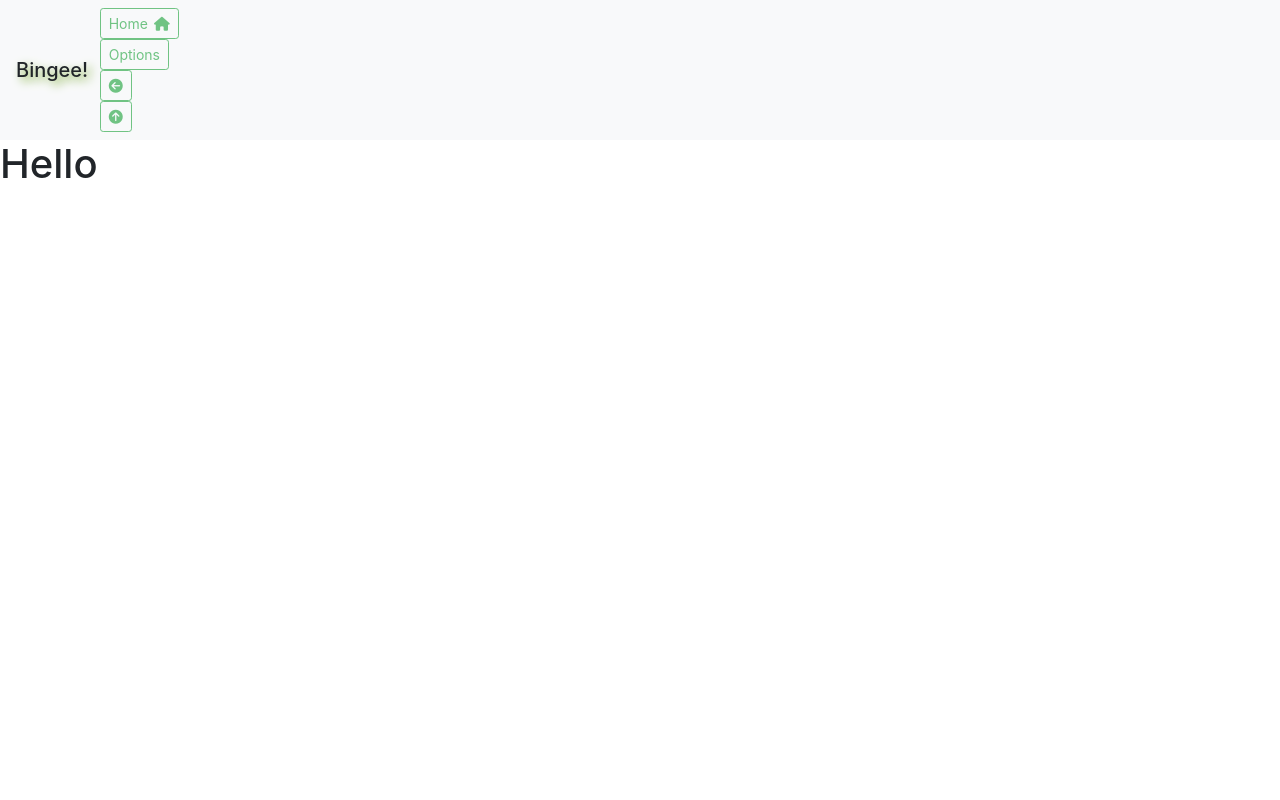
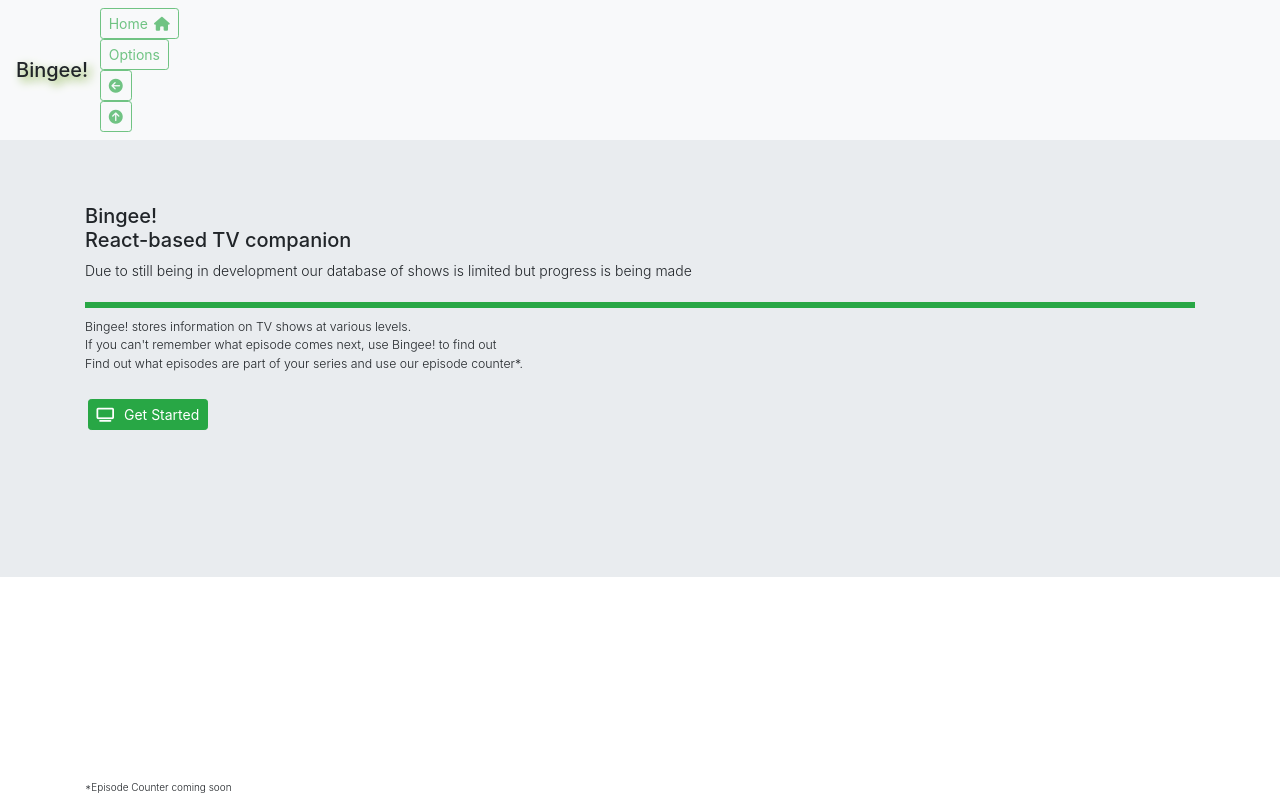
Before and after one commit to eoinkane/bingee, a React (Create React App) app: page / in a window 1280 px wide. Built offline with nearby package versions, Linux system fonts and the light colour scheme.

Commit message:
Home page set up added lifecyle for home component
will be moving onto asyncronously getting api data
will be on this page as next task

```diff
--- a/public/index.html
+++ b/public/index.html
@@ -30,7 +30,7 @@
 
     <script src="https://kit.fontawesome.com/bacb42b9f0.js" crossorigin="anonymous"></script>
 
-    <title>React App</title>
+    <title>Bingee</title>
   </head>
   <body>
     <noscript>You need to enable JavaScript to run this app.</noscript>
--- a/src/App.js
+++ b/src/App.js
@@ -2,22 +2,61 @@ import React, { Component } from 'react';
 // CSS
 import './App.css';
 
+// Containers
+import Home from "./containers/Home/Home";
+
+
 // Components
-import Navbar from "./components/Navbar/Navbar";
+// not any in use yet
+
+
+
+
+
 
 class App extends Component {
   state = {
-    position: "start"
+    position: "Home",
+    positions: [
+      "Home"
+    ],
+    navbarDown: true
   }
 
+  // Lifecycle
+  componentDidMount() {
+    console.log("[App.js] componentDidMount");
+  }
+
+  // componentDidMount() {
+  //   if (this.state.position === this.state.positions[0]) {
+  //     document.querySelector("#getStartedBtn").removeEventListener("click",
+  //       this.handlers.changePositionHandler("Home")
+  //           //ReactDOM.render(<App />, document.getElementById('root'));
+  //       );
+  //   }
+  // }
+
+  // Handlers
+  changePositionHandler = (destination) => {
+    this.setState({
+      position: destination
+    })
+  }
+
+  handlers = {
+    changePositionHandler: this.changePositionHandler
+  }
+
+
   render() {
-    return(
-      <div>
-        <Navbar full={true}/>
-        <h1>Hello</h1>
-      </div>
-    );
+    if (this.state.position === this.state.positions[0]) {
+      return (
+        <Home props={this.state} handlers={this.handlers}/>
+      )
+    }
   }
+
 }
 
 export default App;
--- /dev/null
+++ b/src/components/WelcomeJumbo/WelcomeJumbo.js
@@ -0,0 +1,98 @@
+import React from 'react';
+
+function JumboMainLocal() {
+    return(
+        <div className="container">
+            <p className="lead jumboTextMid">Due to still being in development our database of shows is limited but progress is being made</p>
+            <div className="row jumboContRow">
+                <div className="col-xs-12 jumboContRowCol12 greenRowSeparator">
+
+                </div>
+            </div>
+            <div className="row jumboContRow">
+                <div className="col-xs-12 jumboContRowCol12">
+                    <p className="lead jumboTextSm pNotEndOfList">Bingee! stores information on TV shows at various levels.</p>
+                    <p className="lead jumboTextSm pNotEndOfList">If you can't remember what episode comes next, use Bingee! to find out</p>
+                    <p className="lead jumboTextSm">Find out what episodes are part of your series and use our episode counter*.</p>
+                </div>
+            </div>
+
+            <div className="row jumboContRow">
+                <div className="col-xs-12 jumboContRowCol12">
+                    <button className="btn btn-success btn-sm my-2 my-sm-0 navBarBtn" id="getStartedBtn" type="button">
+                        <i className="fas fa-tv"></i>
+                        Get Started
+                    </button>
+
+                </div>
+
+            </div>
+
+            {/*
+            <div className="row jumboContRow">
+                <div className="col-xs-4 jumboContRowCol4">
+                    <p className="lead jumboTextSm">Bingee! stores </p>
+                </div>
+                <div className="col-xs-4 jumboContRowCol4">
+
+                </div>
+                <div className="col-xs-4 jumboContRowCol4">
+                </div>
+            </div>
+            */}
+
+
+            <div className="row jumboContRow bottomRow">
+                <div className="col-xs-12 jumboContRowCol12">
+                    <p className="lead jumboTextXs pNotEndOfList">*Episode Counter coming soon</p>
+                </div>
+            </div>
+        </div>
+
+    )
+}
+
+function WelcomeJumbo(props) {
+    let fullQBol = (props.fullQ === 'true');
+    if (fullQBol) {
+        return (
+            <div className="jumbotron jumbotron-fluid" id={"jumbomain"+props.fullQ}>
+
+                <div className="container jumboCont">
+                    <div className="row">
+                        <div className="col-sm-4 jumboNavBar" id="h5Div">
+                            <h5 className="">Bingee!<br></br> React-based TV companion</h5>
+                        </div>
+                        <div className="col-sm-4 jumboNavBar" id="btnRightCornerDiv">
+                            <button className="btn btn-outline-success btn-sm my-2 my-sm-0 navBarBtn" id="downBtn" type="button">
+                                <i className="fas fa-arrow-circle-down"></i>
+                            </button>
+                        </div>
+                    </div>
+                </div>
+
+                <JumboMainLocal />
+
+
+
+            </div>
+
+        )
+    } else if (!fullQBol) {
+        return (
+            <div className="jumbotron jumbotron-fluid" id={"jumbomain" + props.fullQ}>
+                <div className="container jumboCont">
+                    <div className="row">
+                        <div className="col-sm-4 jumboNavBar">
+                            <h5 className="">Bingee!<br></br> React-based TV companion</h5>
+                        </div>
+                    </div>
+                </div>
+
+                <JumboMainLocal />
+            </div>
+        )
+    }
+}
+
+export default WelcomeJumbo;
--- /dev/null
+++ b/src/containers/Home/Home.js
@@ -0,0 +1,55 @@
+import React, { Component } from "react";
+
+// Components
+import Navbar from "./../../components/Navbar/Navbar";
+import WelcomeJumbo from "./../../components/WelcomeJumbo/WelcomeJumbo";
+
+class Home extends Component {
+
+    // Handlers
+    getStartedBtnHandler = () => {
+        alert("Line 11");
+        this.props.handlers.changePositionHandler("Home")
+    }
+
+    addEventListenersHandler = () => {
+        console.log("[Home.js] addEventListenersHandler");
+        document.querySelector("#getStartedBtn").addEventListener("click", this.getStartedBtnHandler);
+    }
+
+    removeEventListenersHandler = () => {
+        console.log("[Home.js] removeEventListenersHandler");
+        document.querySelector("#getStartedBtn").removeEventListener("click", this.getStartedBtnHandler);
+    }
+
+    handlers = {
+        addEventListenersHandler: this.addEventListenersHandler,
+        removeEventListenersHandler: this.removeEventListenersHandler
+    }
+
+    // Lifecycle
+
+    componentDidMount() {
+        console.log("[Home.js] componentDidMount");
+        this.handlers.addEventListenersHandler();
+    }
+
+    componentDidUpdate() {
+        console.log("[Home.js] componentDidUpdate");
+        this.handlers.removeEventListenersHandler();
+        this.handlers.addEventListenersHandler();
+    }
+
+
+
+    render() {
+        return (
+            <div className="HomeDiv">
+                <Navbar full={this.props.props.navbarDown} />
+                <WelcomeJumbo fullQ="false" />
+            </div>
+        )
+    }
+}
+
+export default Home
```
